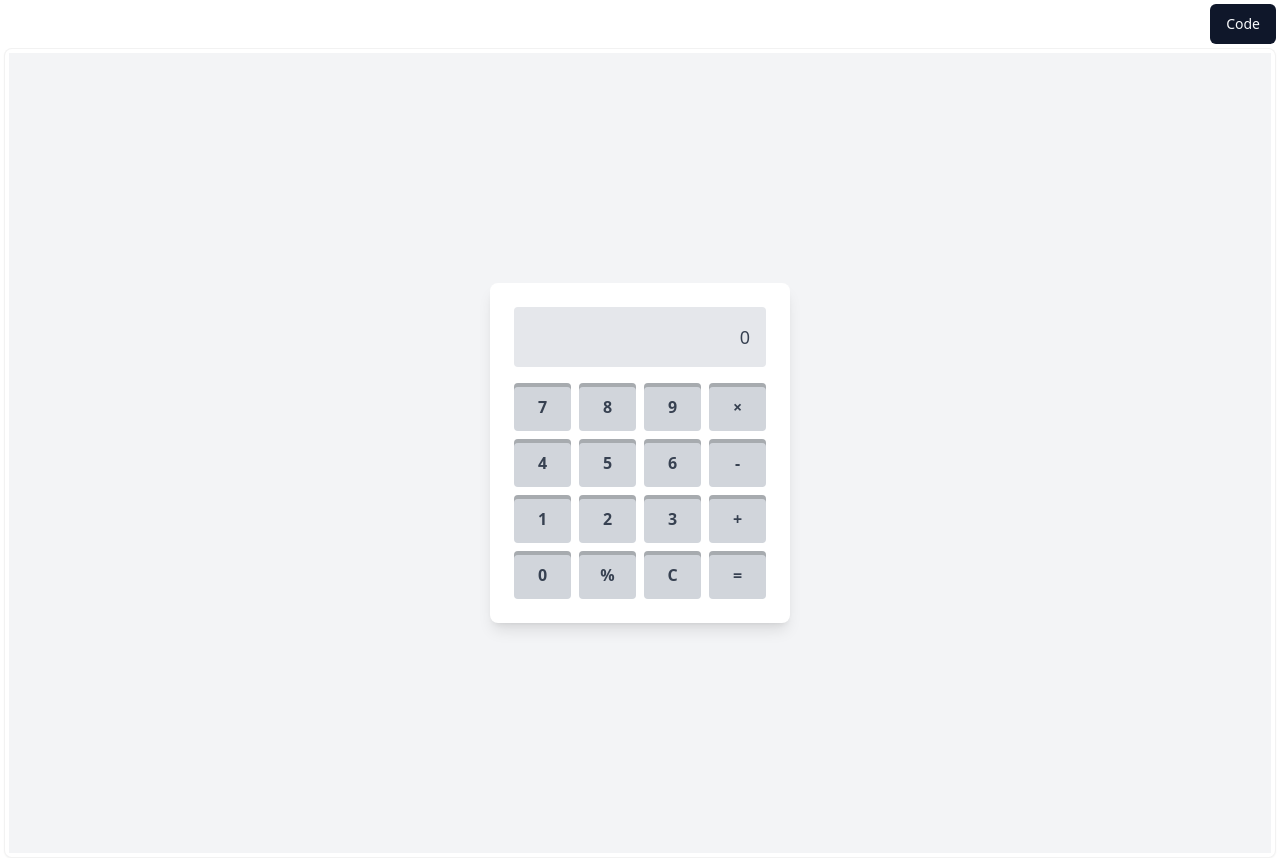
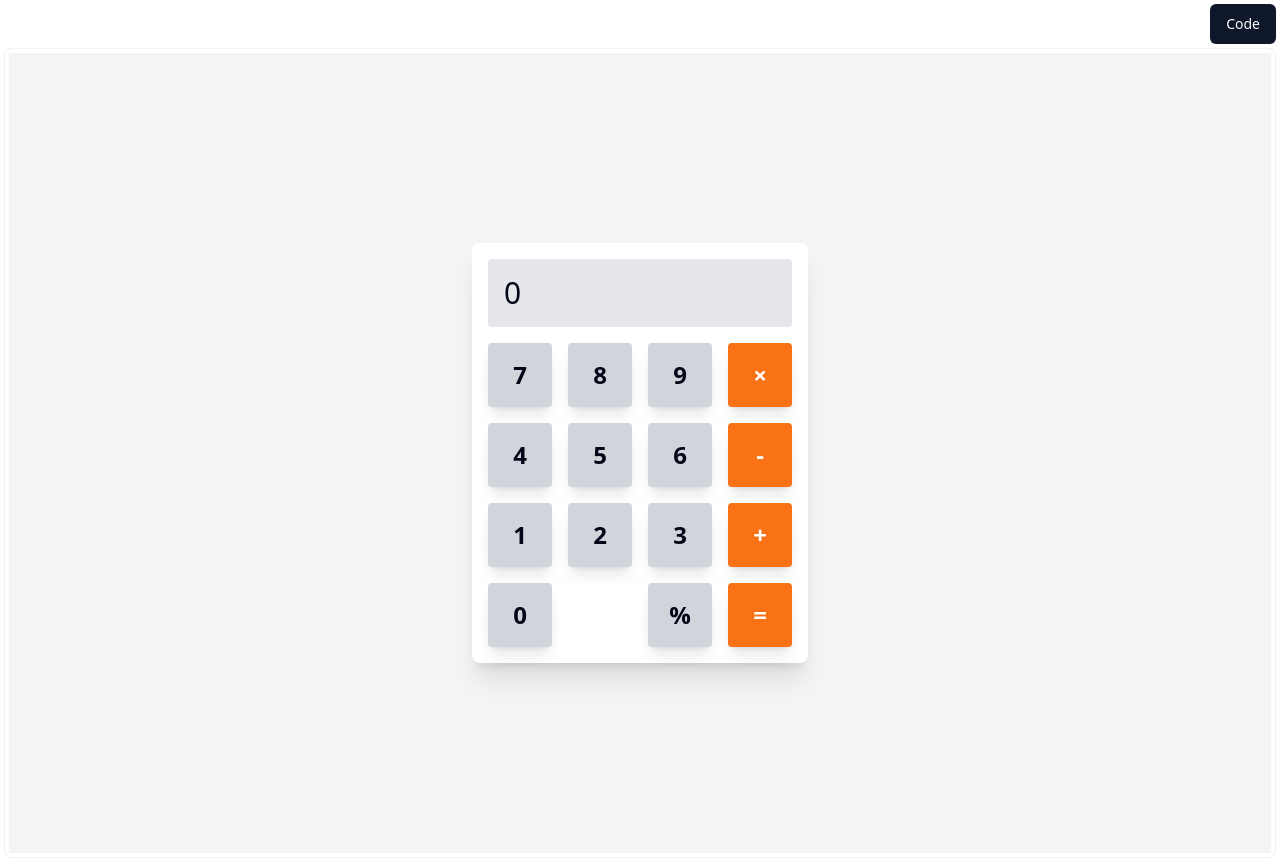
Before and after one commit to Yuyz0112/dewhale, a React app in the folder preview-ui/: page / in a window 1280 px wide. Built offline with nearby package versions, Linux system fonts and the light colour scheme; the HTML template or start-up script is replaced by a standard one.

Commit message:
[vx.dev] prompt: {   "prompt": "\r\n\r\n一个写实风格的计算器 UI\nadd 3d style to buttons\nadd some color to the operator buttons",   "images": [     "https://github.com/Yuyz0112/vx.dev/assets/13651389/827e4c28-66c1-4ba1-b36d-c261a3e44871"   ] }

```diff
--- a/preview-ui/src/Preview.jsx
+++ b/preview-ui/src/Preview.jsx
@@ -1,25 +1,31 @@
 import React from 'react';
 
 const CalculatorUI = () => {
+  const buttonStyles = "w-16 h-16 flex items-center justify-center text-2xl font-semibold rounded shadow-lg focus:outline-none";
+  const operatorButtonStyles = "bg-orange-500 text-white hover:bg-orange-600";
+
   return (
-    <div className="flex justify-center items-center h-screen bg-gray-100">
-      <div className="bg-white p-6 rounded-lg shadow-lg" style={{ width: '300px' }}>
-        <div className="bg-gray-200 p-4 rounded mb-4">
-          <div className="text-right text-gray-700 text-lg" aria-label="Calculator Display">
-            0
-          </div>
+    <div className="flex flex-col items-center justify-center h-screen bg-gray-100">
+      <div className="bg-white p-4 rounded-lg shadow-xl">
+        <div className="flex justify-between items-center mb-4 p-4 bg-gray-200 rounded">
+          <span className="text-3xl">0</span>
         </div>
-        <div className="grid grid-cols-4 gap-2">
-          {['7', '8', '9', '×', '4', '5', '6', '-', '1', '2', '3', '+', '0', '%', 'C', '='].map((buttonLabel) => (
-            <button
-              key={buttonLabel}
-              className="bg-gray-300 text-gray-700 font-semibold py-3 rounded shadow-inner focus:outline-none focus:ring-2 focus:ring-gray-400 focus:ring-opacity-50"
-              style={{ boxShadow: 'inset 0 4px rgba(0,0,0,0.2)' }}
-              aria-label={`Button ${buttonLabel}`}
-            >
-              {buttonLabel}
-            </button>
-          ))}
+        <div className="grid grid-cols-4 gap-4">
+          <button className={`${buttonStyles} bg-gray-300 hover:bg-gray-400`}>7</button>
+          <button className={`${buttonStyles} bg-gray-300 hover:bg-gray-400`}>8</button>
+          <button className={`${buttonStyles} bg-gray-300 hover:bg-gray-400`}>9</button>
+          <button className={`${buttonStyles} ${operatorButtonStyles}`}>×</button>
+          <button className={`${buttonStyles} bg-gray-300 hover:bg-gray-400`}>4</button>
+          <button className={`${buttonStyles} bg-gray-300 hover:bg-gray-400`}>5</button>
+          <button className={`${buttonStyles} bg-gray-300 hover:bg-gray-400`}>6</button>
+          <button className={`${buttonStyles} ${operatorButtonStyles}`}>-</button>
+          <button className={`${buttonStyles} bg-gray-300 hover:bg-gray-400`}>1</button>
+          <button className={`${buttonStyles} bg-gray-300 hover:bg-gray-400`}>2</button>
+          <button className={`${buttonStyles} bg-gray-300 hover:bg-gray-400`}>3</button>
+          <button className={`${buttonStyles} ${operatorButtonStyles}`}>+</button>
+          <button className={`${buttonStyles} bg-gray-300 hover:bg-gray-400 col-span-2`}>0</button>
+          <button className={`${buttonStyles} bg-gray-300 hover:bg-gray-400`}>%</button>
+          <button className={`${buttonStyles} ${operatorButtonStyles}`}>=</button>
         </div>
       </div>
     </div>
```
